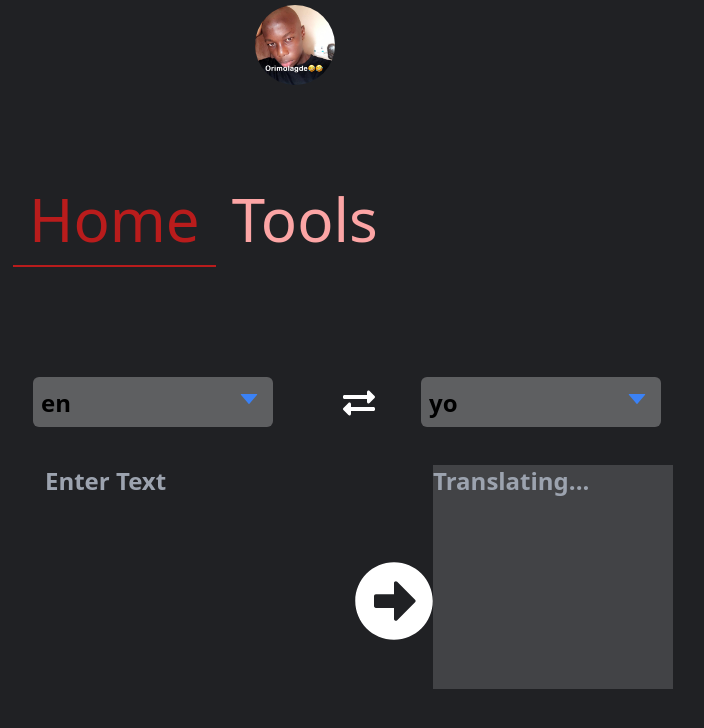
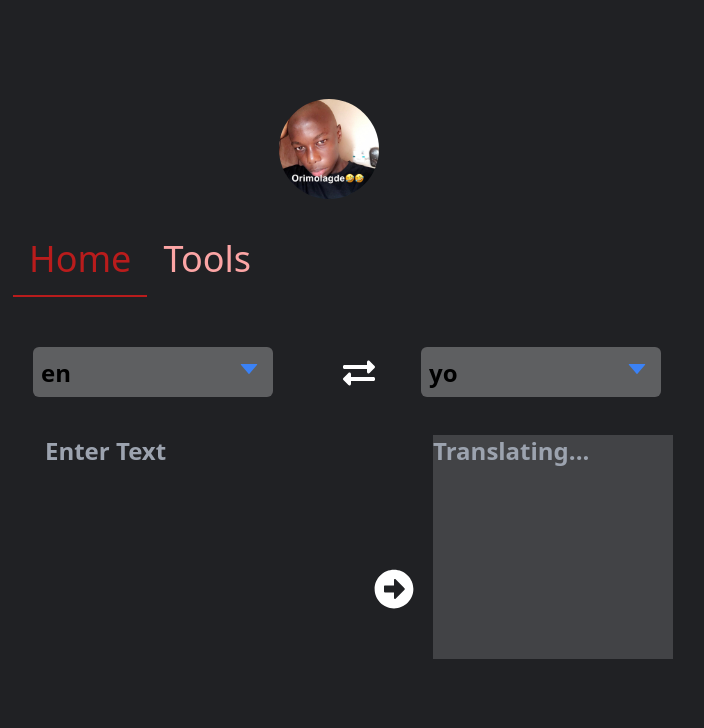
Before and after one commit to adejoropeter/Google-Translate-Capstone-Project, a React (Create React App) app: page / in a window 1280 px wide. Shown: the top 728 px of the page, without its empty margins (281-985 px from the left). Built offline with nearby package versions, Linux system fonts and the light colour scheme; no server answers.

Commit message:
added changes

```diff
--- a/src/App.js
+++ b/src/App.js
@@ -5,16 +5,16 @@ import image from "./image.jpg";
 // import logo from "/logo512.png";
 const App = () => {
   return (
-    <div className="w-[100vw] min-h-[100vh] flex justify-center items-center flex-col bg-[#202124]">
-      <div className="w-20 h-20 mb-5 relative md:static">
+    <div className="w-[100vw] min-h-[100vh] flex justify-center items-center flex-col bg-[#202124] pt-10 pb-10">
+      <div className="w-[100%] min-h-[50%] relative mt-20">
         <img
           src={image}
-          className="w-[100%] h-[100%] rounded-full object-cover absolute top-[50%] left-[50%] translate-x-[-80%] translate-y-[-80%] md:static "
+          className="w-[100px] h-[100px] rounded-full object-cover absolute top-[50%] left-[50%] translate-x-[-80%] translate-y-[-80%] "
         />
       </div>
 
-      <main className=" bg-[#202124] w-[100%] md:w-[700px] h-[100%] p-1 flex flex-col">
-        <div className="flex text-4xl md:text-6xl mb-10">
+      <main className=" bg-[#202124] w-[100%] md:w-[700px] h-[70%] p-1 flex flex-col mt-10">
+        <div className="flex text-4xl mb-10">
           <NavLink
             to="/"
             className={({ isActive }) => {
--- a/src/components/Home.jsx
+++ b/src/components/Home.jsx
@@ -76,7 +76,7 @@ const Home = () => {
       });
   };
   return (
-    <div className="flex justify-between md:justify-between relative pt-20 p-5">
+    <div className="flex justify-between md:justify-between relative  p-5">
       {!showModal && (
         <>
           <TextArea
@@ -102,7 +102,7 @@ const Home = () => {
             className="  absolute top-[65%] md:top-[70%] left-[55%] -translate-x-[50%] -translate-y-[50%]"
             onClick={translate}
           >
-            <FaArrowAltCircleRight className="w-10 h-10 md:w-20 md:h-20 text-white" />
+            <FaArrowAltCircleRight className="w-10 h-10 md:w-10 md:h-10 text-white" />
           </div>
         </>
       )}
```
